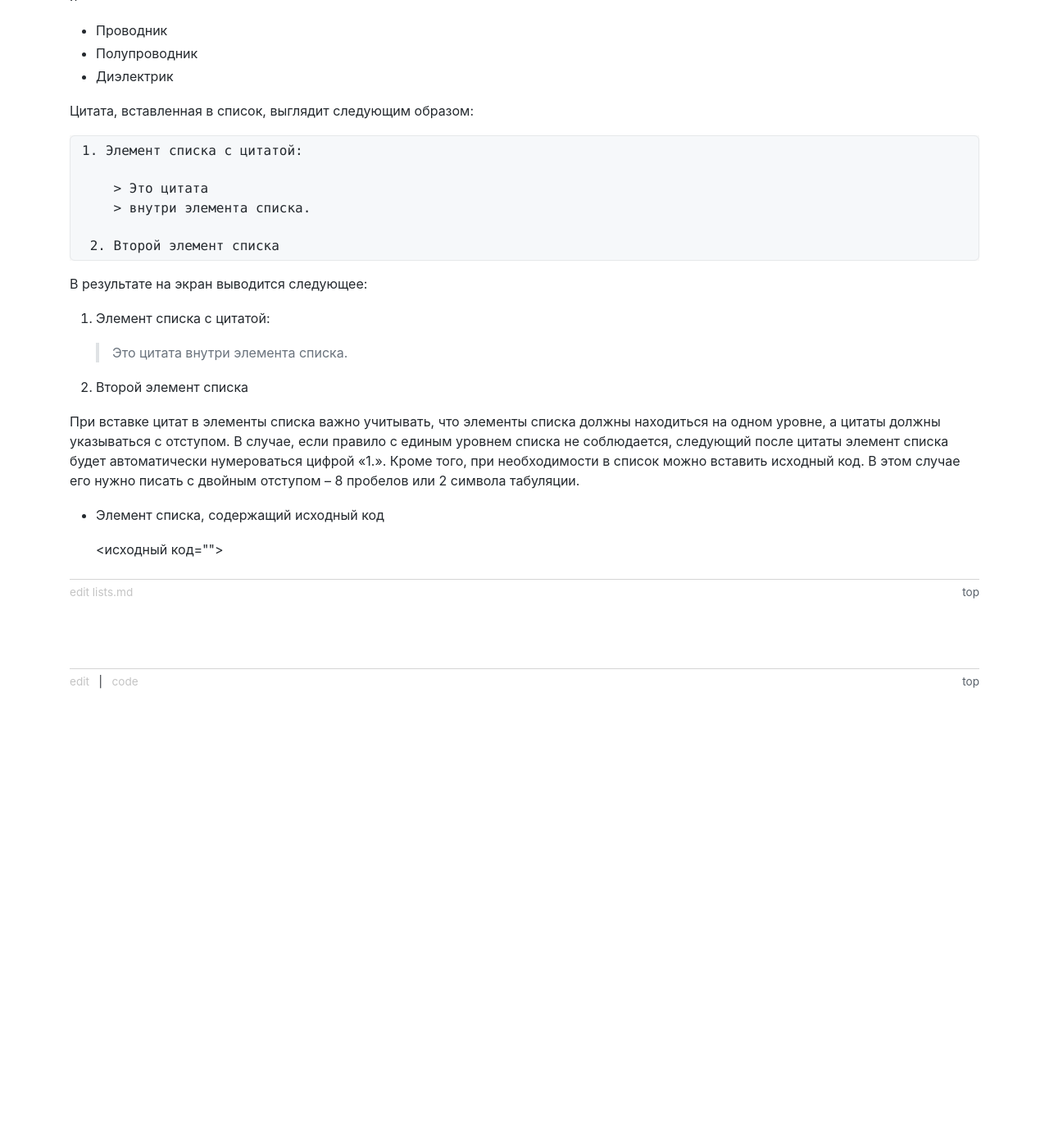
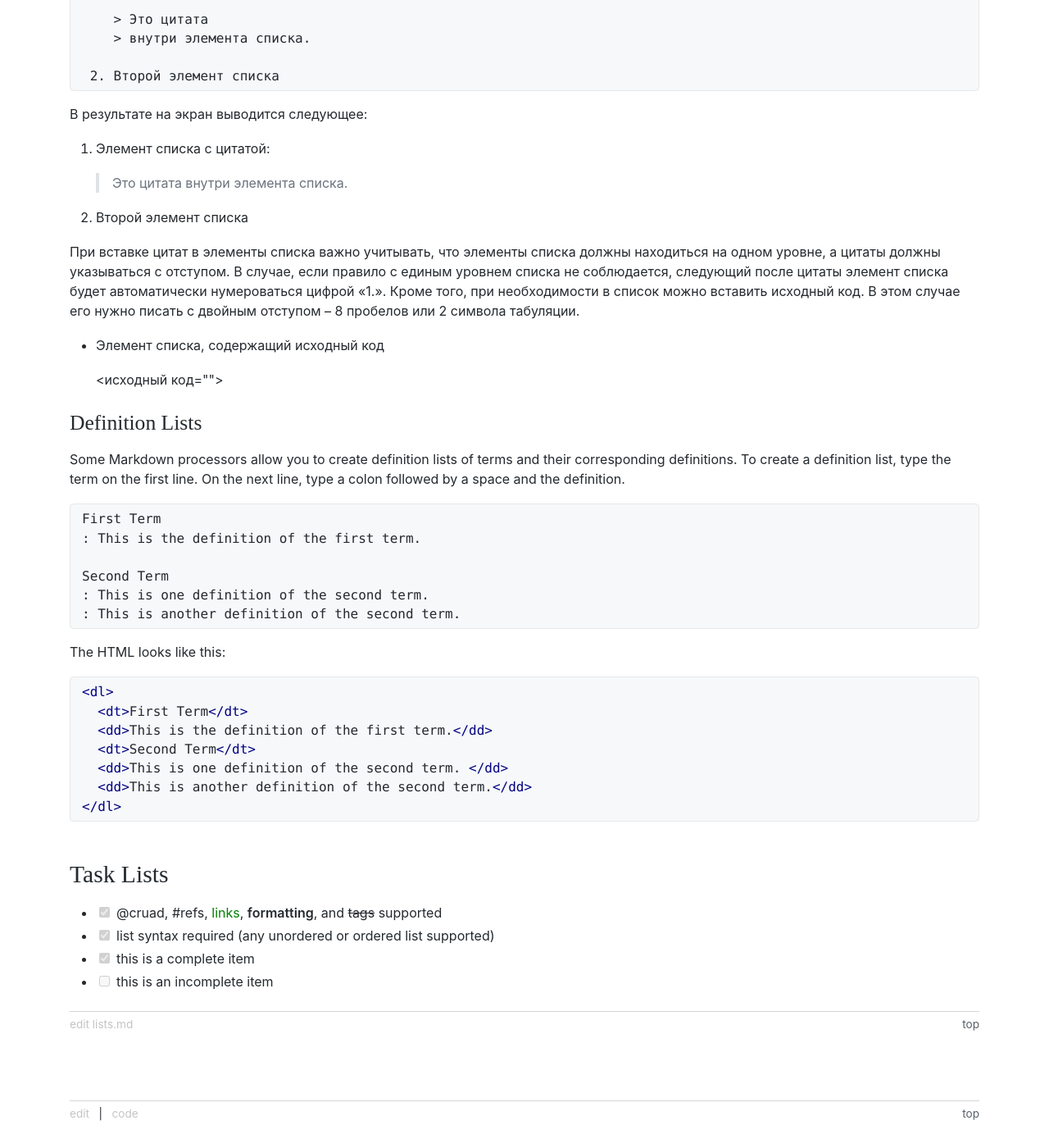
Before and after one commit to olexsyn/ITNote, a Jekyll site: the page built from git/github/gfm/lists.md, in a window 1280 px wide and 1400 px high, scrolled down 2128 px. Shown: the whole window at 82% size. Built offline with Jekyll 4.4.1, drawn with Linux system fonts in a browser that asks for light colours; some web fonts are replaced; our own code applies the rules of GitHub Pages for plain Markdown files; before the commit the page ends 3001 px from its top, so only the background shows below that; some of the changed text lies outside the part shown.

Commit message:
github/gfm local pages

````diff
--- a/git/github/gfm/lists.md
+++ b/git/github/gfm/lists.md
@@ -114,5 +108,37 @@ Markdown поддерживает упорядоченные (нумерован
     <исходный код>
 
 
+### Definition Lists
+
+Some Markdown processors allow you to create definition lists of terms and their corresponding definitions. To create a definition list, type the term on the first line. On the next line, type a colon followed by a space and the definition.
+
+```
+First Term
+: This is the definition of the first term.
+
+Second Term
+: This is one definition of the second term.
+: This is another definition of the second term.
+```
+
+The HTML looks like this:
+
+```html
+<dl>
+  <dt>First Term</dt>
+  <dd>This is the definition of the first term.</dd>
+  <dt>Second Term</dt>
+  <dd>This is one definition of the second term. </dd>
+  <dd>This is another definition of the second term.</dd>
+</dl>
+```
+
+## Task Lists
+
+- [x] @cruad, #refs, [links](), **formatting**, and <del>tags</del> supported
+- [x] list syntax required (any unordered or ordered list supported)
+- [x] this is a complete item
+- [ ] this is an incomplete item
+
 
 {% include f.htm f="lists.md" %}
````
Also changed, not shown: other parts of git/github/gfm/lists.md (+0 -6 lines), git/github/gfm/README.md (+14 -22 lines), git/github/gfm/headers.md (+22 -0 lines), git/github/gfm/lines.md (+1 -1 lines), git/github/gfm/links.md (+2 -4 lines), git/github/gfm/paragraphs.md (+1 -1 lines).
